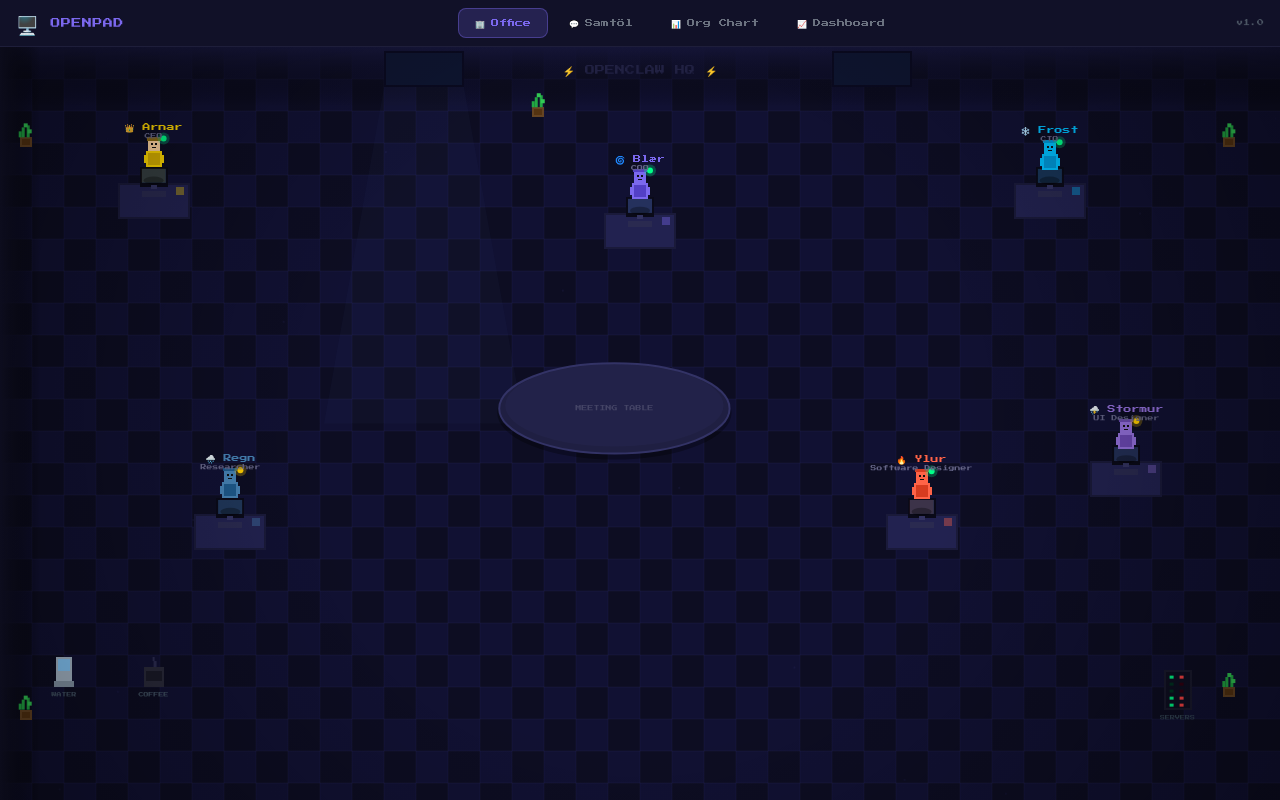
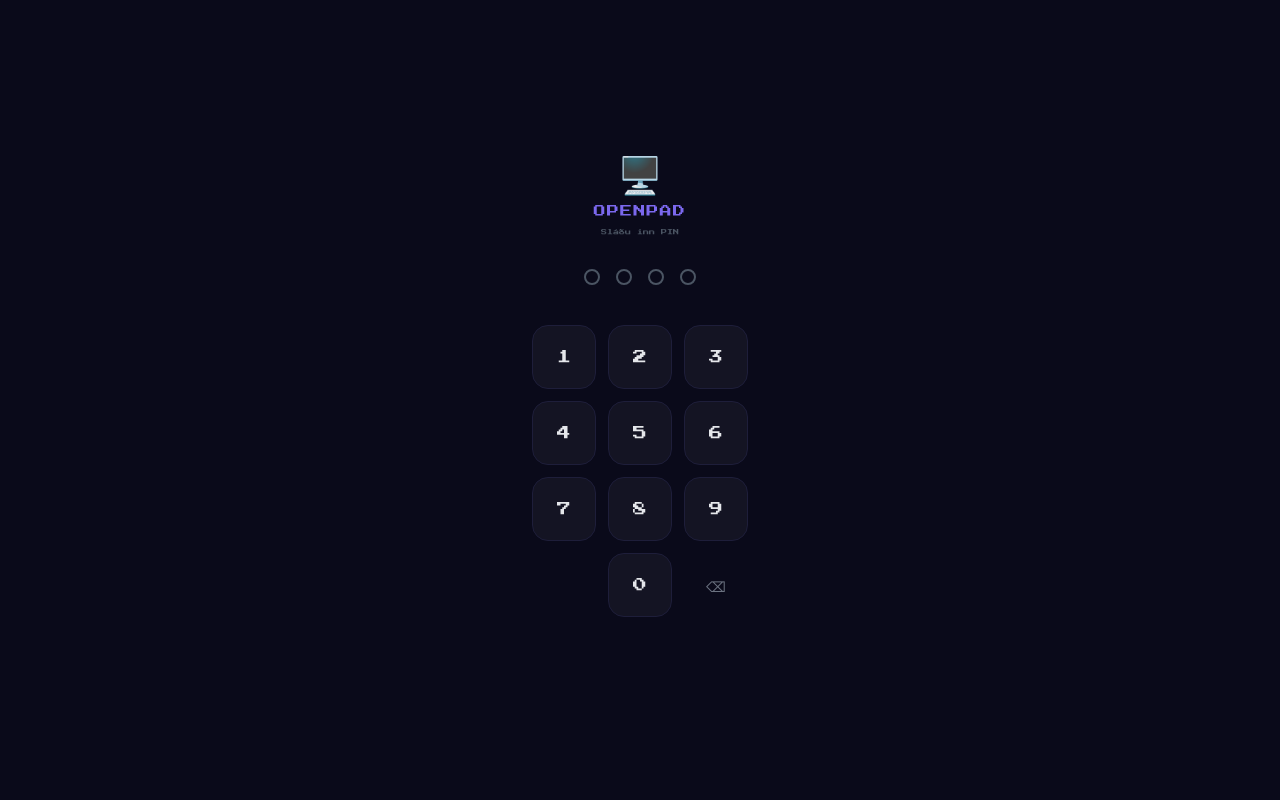
Before and after one commit to arnar111/openpad, a React (Vite) app: page / in a window 1280 px wide. Built offline with nearby package versions, Linux system fonts and the light colour scheme.

Commit message:
🔒 PIN lock screen (4-digit)

```diff
--- a/src/App.tsx
+++ b/src/App.tsx
@@ -3,6 +3,7 @@
 import OrgChart from './components/OrgChart/OrgChart'
 import Dashboard from './components/Dashboard/Dashboard'
 import ChatRoom from './components/Chat/ChatRoom'
+import PinLock, { useAuth } from './components/PinLock/PinLock'
 
 type Tab = 'office' | 'org' | 'dashboard' | 'chat'
 
@@ -15,6 +16,11 @@
 
 export default function App() {
   const [activeTab, setActiveTab] = useState<Tab>('office')
+  const { unlocked, unlock } = useAuth()
+
+  if (!unlocked) {
+    return <PinLock onUnlock={unlock} />
+  }
 
   return (
     <div className="h-screen w-screen flex flex-col bg-office-bg overflow-hidden">
--- /dev/null
+++ b/src/components/PinLock/PinLock.tsx
@@ -0,0 +1,111 @@
+import { useState, useEffect, useCallback } from 'react'
+
+const CORRECT_PIN = '8303'
+const SESSION_KEY = 'openpad_unlocked'
+
+export function useAuth() {
+  const [unlocked, setUnlocked] = useState(() => {
+    return sessionStorage.getItem(SESSION_KEY) === 'true'
+  })
+
+  const unlock = useCallback(() => {
+    sessionStorage.setItem(SESSION_KEY, 'true')
+    setUnlocked(true)
+  }, [])
+
+  return { unlocked, unlock }
+}
+
+export default function PinLock({ onUnlock }: { onUnlock: () => void }) {
+  const [pin, setPin] = useState('')
+  const [error, setError] = useState(false)
+  const [shake, setShake] = useState(false)
+
+  const addDigit = useCallback((d: string) => {
+    setError(false)
+    setPin(prev => {
+      if (prev.length >= 4) return prev
+      const next = prev + d
+      if (next.length === 4) {
+        if (next === CORRECT_PIN) {
+          setTimeout(onUnlock, 200)
+        } else {
+          setError(true)
+          setShake(true)
+          setTimeout(() => { setShake(false); setPin('') }, 600)
+        }
+      }
+      return next
+    })
+  }, [onUnlock])
+
+  const removeDigit = useCallback(() => {
+    setError(false)
+    setPin(prev => prev.slice(0, -1))
+  }, [])
+
+  // Keyboard support
+  useEffect(() => {
+    const handler = (e: KeyboardEvent) => {
+      if (e.key >= '0' && e.key <= '9') addDigit(e.key)
+      else if (e.key === 'Backspace') removeDigit()
+    }
+    window.addEventListener('keydown', handler)
+    return () => window.removeEventListener('keydown', handler)
+  }, [addDigit, removeDigit])
+
+  const dots = Array.from({ length: 4 }, (_, i) => i < pin.length)
+
+  return (
+    <div className="h-screen w-screen bg-office-bg flex flex-col items-center justify-center overflow-hidden">
+      {/* Logo */}
+      <div className="mb-8 text-center">
+        <div className="text-4xl mb-3">🖥️</div>
+        <h1 className="font-pixel text-[12px] text-office-accent tracking-widest mb-2">OPENPAD</h1>
+        <p className="font-pixel text-[6px] text-gray-600">Sláðu inn PIN</p>
+      </div>
+
+      {/* PIN dots */}
+      <div className={`flex gap-4 mb-10 ${shake ? 'animate-shake' : ''}`}>
+        {dots.map((filled, i) => (
+          <div
+            key={i}
+            className={`w-4 h-4 rounded-full border-2 transition-all duration-200 ${
+              error
+                ? 'border-red-500 bg-red-500/30'
+                : filled
+                  ? 'border-office-accent bg-office-accent shadow-[0_0_12px_rgba(123,104,238,0.5)]'
+                  : 'border-gray-600 bg-transparent'
+            }`}
+          />
+        ))}
+      </div>
+
+      {/* Numpad */}
+      <div className="grid grid-cols-3 gap-3">
+        {['1','2','3','4','5','6','7','8','9','','0','⌫'].map((key, i) => {
+          if (key === '') return <div key={i} />
+          const isBackspace = key === '⌫'
+          return (
+            <button
+              key={i}
+              onClick={() => isBackspace ? removeDigit() : addDigit(key)}
+              className={`w-16 h-16 rounded-2xl font-pixel text-[14px] transition-all duration-150 active:scale-90 ${
+                isBackspace
+                  ? 'text-gray-500 hover:text-gray-300 hover:bg-white/5'
+                  : 'text-gray-200 bg-white/[0.04] border border-office-border hover:bg-white/[0.08] hover:border-office-accent/30 active:bg-office-accent/20'
+              }`}
+            >
+              {key}
+            </button>
+          )
+        })}
+      </div>
+
+      {/* Error text */}
+      <div className={`mt-6 font-pixel text-[6px] text-red-400 transition-opacity duration-300 ${error ? 'opacity-100' : 'opacity-0'}`}>
+        Rangt PIN — reyndu aftur
+      </div>
+    </div>
+  )
+}
--- a/src/styles/index.css
+++ b/src/styles/index.css
@@ -50,3 +50,13 @@
   0%, 100% { opacity: 0.3; transform: scale(0.8); }
   50% { opacity: 1; transform: scale(1.2); }
 }
+
+@keyframes shake {
+  0%, 100% { transform: translateX(0); }
+  20% { transform: translateX(-8px); }
+  40% { transform: translateX(8px); }
+  60% { transform: translateX(-6px); }
+  80% { transform: translateX(6px); }
+}
+
+.animate-shake { animation: shake 0.4s ease-in-out; }
```
Also changed, not shown: 1 other file (tests, documents, lock files or other folders).
